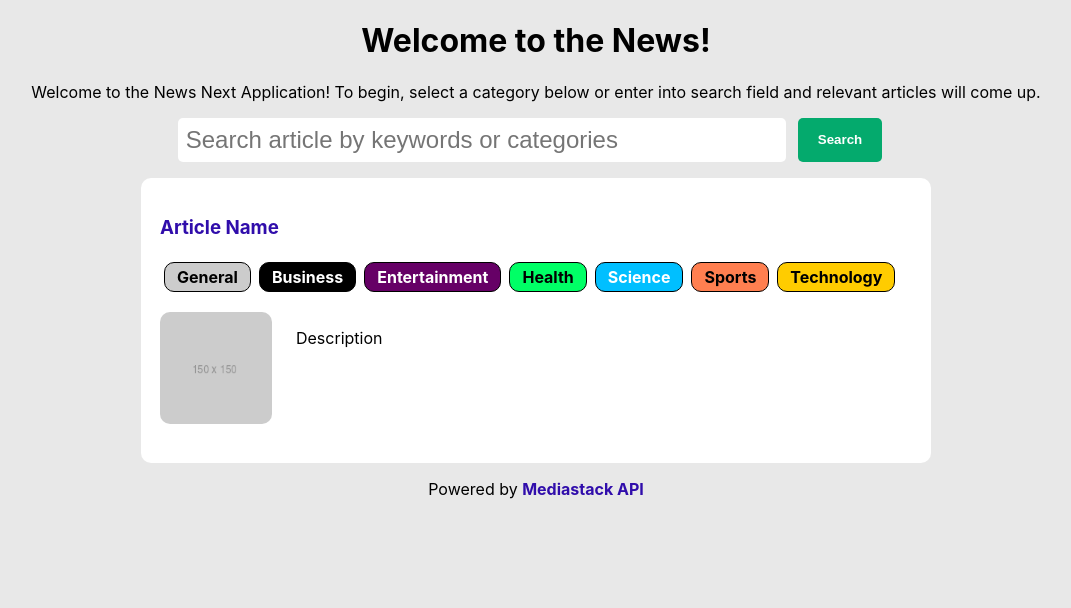
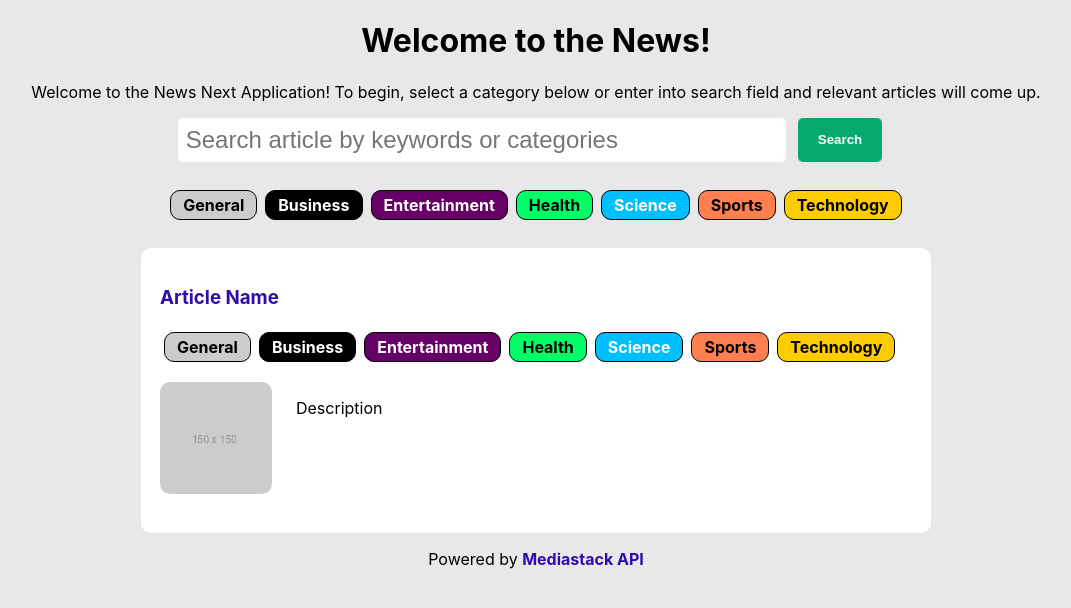
Before and after one commit to WesloTheWeb/news-app-next, a Next.js app: page / in a window 1280 px wide. Shown: the top 608 px of the page, without its empty margins (104-1175 px from the left). Built offline with nearby package versions, Linux system fonts and the light colour scheme.

Commit message:
Made category bar. Inactive until API is hooked up

```diff
--- a/pages/index.js
+++ b/pages/index.js
@@ -4,6 +4,7 @@ import styles from '../styles/Home.module.scss'
 import SearchBar from '../src/containers/SearchBar/SearchBar';
 import Footer from '../src/components/Footer/Footer';
 import NewsCard from '../src/components/NewsCard/NewsCard';
+import CategoryBar from '../src/containers/CategoryBar/CategoryBar';
 
 const { appHeader } = styles;
 
@@ -26,6 +27,7 @@ export default function Home() {
           or enter into search field and relevant articles will come up.
         </p>
         <SearchBar />
+        <CategoryBar />
         <NewsCard />
       </main>
       <Footer />
--- /dev/null
+++ b/src/containers/CategoryBar/CategoryBar.js
@@ -0,0 +1,15 @@
+import React from 'react';
+import classes from './CategoryBar.module.scss';
+import NewsTag from '../../components/NewsTag/NewsTag';
+
+const { categoryBarContainer } = classes;
+
+const CategoryBar = ({ }) => {
+    return (
+        <section className={categoryBarContainer}>
+            <NewsTag />
+        </section>
+    );
+};
+
+export default CategoryBar;
--- /dev/null
+++ b/src/containers/CategoryBar/CategoryBar.module.scss
@@ -0,0 +1,4 @@
+.categoryBarContainer {
+    margin: 1.5rem 0;
+    text-align: center;
+}
```
